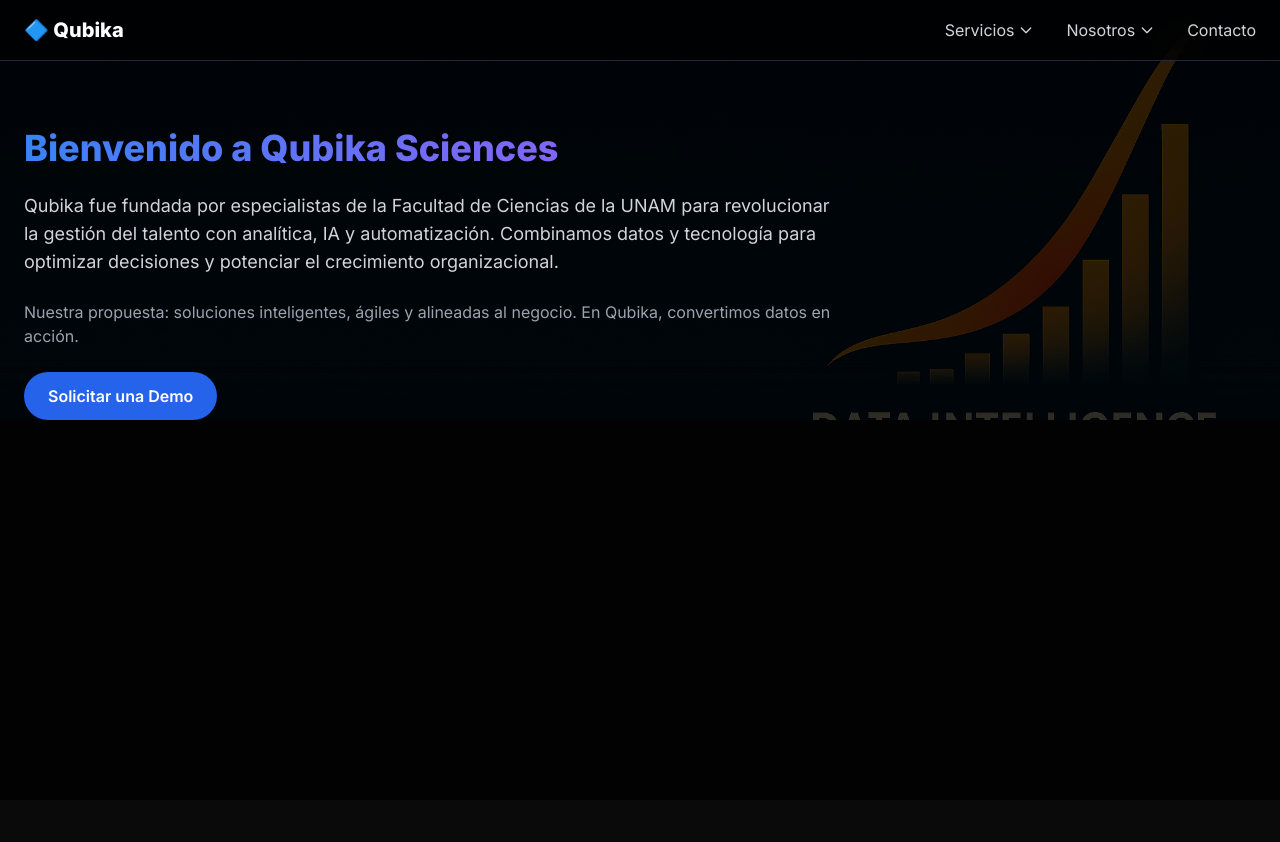
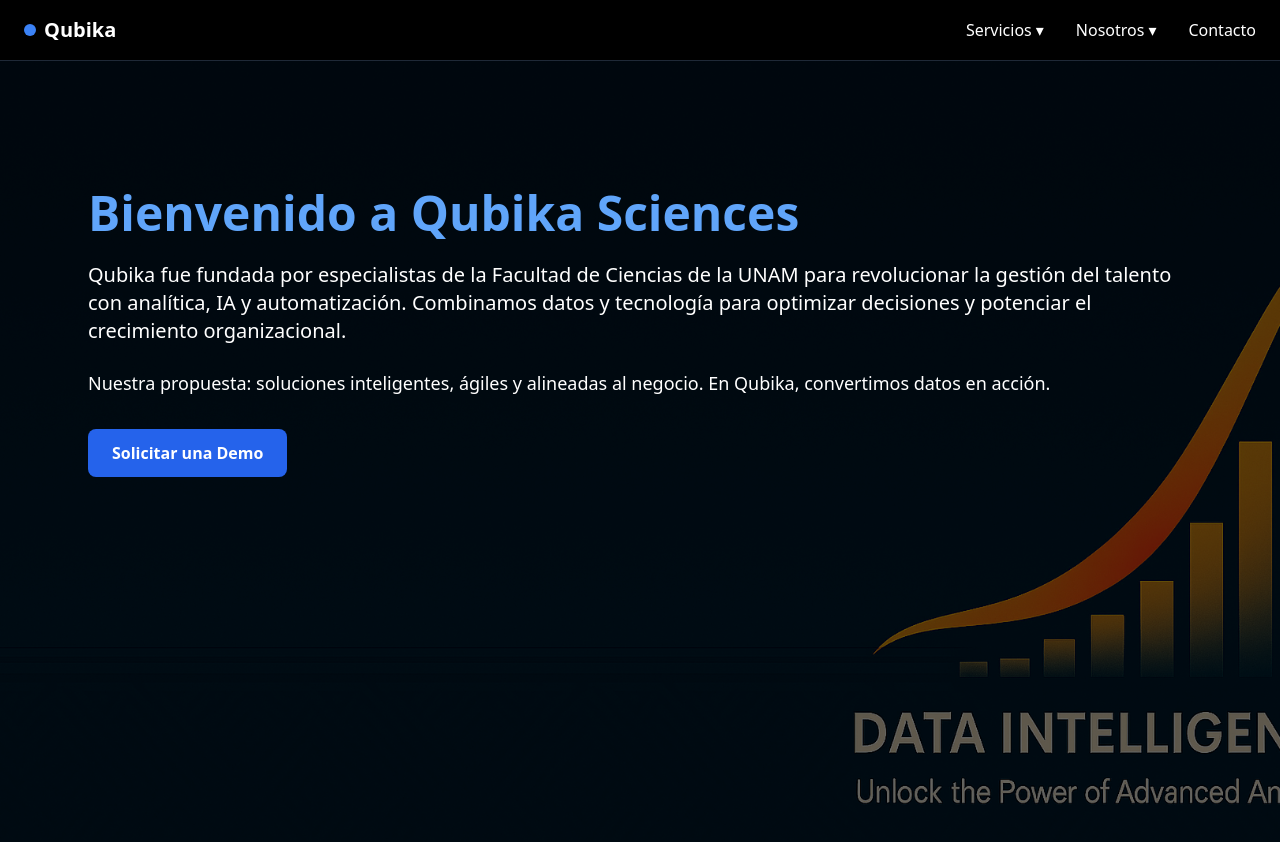
Before and after one commit to qubikasciences/qubika-web, a plain HTML site: page index.html in a window 1280 px wide. Before the commit the page ends 800 px from the top, so only its background shows below. Drawn offline with nearby package versions, Linux system fonts and the light colour scheme.

Commit message:
index.html

```diff
--- a/index.html
+++ b/index.html
@@ -3,81 +3,66 @@
   <head>
     <meta charset="UTF-8" />
     <meta name="viewport" content="width=device-width, initial-scale=1.0" />
-  <title>Qubika Sciences - Consultoría de IA para RH</title>
+    <title>Qubika Sciences</title>
     <script src="https://cdn.tailwindcss.com"></script>
-  <link href="https://fonts.googleapis.com/css2?family=Inter:wght@400;600;800&display=swap" rel="stylesheet">
-  <style>
-    body {
-      font-family: 'Inter', sans-serif;
-      background-color: #0a0a0a;
-      color: #e5e7eb;
-    }
-    .gradient-text {
-      background: linear-gradient(90deg, #3b82f6, #a855f7);
-      -webkit-background-clip: text;
-      -webkit-text-fill-color: transparent;
-    }
-  </style>
   </head>
-<body>
-  <header class="bg-black/60 backdrop-blur-lg fixed top-0 left-0 right-0 z-50 border-b border-gray-800">
-    <div class="container mx-auto px-6 py-4 flex justify-between items-center">
-      <a href="index.html" class="flex items-center space-x-2">
-        <span class="text-xl font-bold text-white">🔷 Qubika</span>
-      </a>
-      <nav class="hidden md:flex space-x-8 items-center">
+  <body class="bg-black text-white">
+    <!-- Navbar -->
+    <header class="flex items-center justify-between px-6 py-4 bg-black border-b border-gray-800">
+      <div class="flex items-center gap-2">
+        <div class="w-3 h-3 bg-blue-500 rounded-full"></div>
+        <span class="font-bold text-xl">Qubika</span>
+      </div>
+      <nav class="flex items-center gap-8">
         <div class="relative group">
-          <button class="text-gray-300 hover:text-blue-400 transition-colors duration-300 flex items-center space-x-1">
-            <span>Servicios</span>
-            <svg class="w-4 h-4 ml-1 transform group-hover:rotate-180 transition-transform duration-200" fill="none" stroke="currentColor" viewBox="0 0 24 24">
-              <path stroke-linecap="round" stroke-linejoin="round" stroke-width="2" d="M19 9l-7 7-7-7" />
-            </svg>
-          </button>
-          <div class="absolute left-0 mt-2 w-72 bg-gray-800 border border-gray-700 rounded-md shadow-lg opacity-0 group-hover:opacity-100 pointer-events-none group-hover:pointer-events-auto transition-opacity duration-200 z-50">
-            <a href="ingenieria.html" class="block px-4 py-2 text-sm text-gray-300 hover:bg-gray-700">Ingeniería de Datos</a>
-            <a href="arquitectura.html" class="block px-4 py-2 text-sm text-gray-300 hover:bg-gray-700">Arquitectura y Gobierno de Datos</a>
-            <a href="ciencia.html" class="block px-4 py-2 text-sm text-gray-300 hover:bg-gray-700">Ciencia de Datos</a>
-            <a href="analitica.html" class="block px-4 py-2 text-sm text-gray-300 hover:bg-gray-700">Analítica de Datos</a>
-            <a href="bi.html" class="block px-4 py-2 text-sm text-gray-300 hover:bg-gray-700">BI, Tableros y Visualizaciones</a>
-            <a href="ia-chatbots.html" class="block px-4 py-2 text-sm text-gray-300 hover:bg-gray-700">IA y Chatbots</a>
-            <a href="apps-web.html" class="block px-4 py-2 text-sm text-gray-300 hover:bg-gray-700">Apps y Páginas Web</a>
-            <a href="people.html" class="block px-4 py-2 text-sm text-gray-300 hover:bg-gray-700">People Analytics y RH</a>
-            <a href="optimizacion.html" class="block px-4 py-2 text-sm text-gray-300 hover:bg-gray-700">Optimización de Costos y Modelado</a>
-          </div>
+          <button class="flex items-center gap-1">Servicios <span>&#x25BE;</span></button>
+          <ul class="absolute hidden group-hover:block bg-black border border-gray-800 mt-2 rounded shadow-lg text-sm w-64">
+            <li class="px-4 py-2 hover:bg-gray-800">Ingeniería de Datos</li>
+            <li class="px-4 py-2 hover:bg-gray-800">Arquitectura y Gobierno de Datos</li>
+            <li class="px-4 py-2 hover:bg-gray-800">Ciencia de Datos</li>
+            <li class="px-4 py-2 hover:bg-gray-800">Analítica de Datos</li>
+            <li class="px-4 py-2 hover:bg-gray-800">BI y Visualizaciones</li>
+            <li class="px-4 py-2 hover:bg-gray-800">IA y Chat Bots</li>
+            <li class="px-4 py-2 hover:bg-gray-800">Apps y Páginas Web</li>
+            <li class="px-4 py-2 hover:bg-gray-800">People Analytics y RH</li>
+            <li class="px-4 py-2 hover:bg-gray-800">Optimización de Costos y Modelado</li>
+          </ul>
         </div>
         <div class="relative group">
-          <button class="text-gray-300 hover:text-blue-400 transition-colors duration-300 flex items-center space-x-1">
-            <span>Nosotros</span>
-            <svg class="w-4 h-4 ml-1 transform group-hover:rotate-180 transition-transform duration-200" fill="none" stroke="currentColor" viewBox="0 0 24 24">
-              <path stroke-linecap="round" stroke-linejoin="round" stroke-width="2" d="M19 9l-7 7-7-7" />
-            </svg>
-          </button>
-          <div class="absolute left-0 mt-2 w-48 bg-gray-800 border border-gray-700 rounded-md shadow-lg opacity-0 group-hover:opacity-100 pointer-events-none group-hover:pointer-events-auto transition-opacity duration-200 z-50">
-            <a href="quienes-somos.html" class="block px-4 py-2 text-sm text-gray-300 hover:bg-gray-700">Quiénes somos</a>
-            <a href="valores.html" class="block px-4 py-2 text-sm text-gray-300 hover:bg-gray-700">Valores</a>
+          <button class="flex items-center gap-1">Nosotros <span>&#x25BE;</span></button>
+          <ul class="absolute hidden group-hover:block bg-black border border-gray-800 mt-2 rounded shadow-lg text-sm">
+            <li class="px-4 py-2 hover:bg-gray-800">Quiénes Somos</li>
+            <li class="px-4 py-2 hover:bg-gray-800">Valores</li>
+          </ul>
         </div>
-        </div>
-        <a href="#contact" class="text-gray-300 hover:text-blue-400 transition-colors duration-300">Contacto</a>
+        <a href="#">Contacto</a>
       </nav>
-    </div>
     </header>
 
-  <main class="pt-32 px-6 relative/80 overflow-hidden bg-cover bg-right bg-no-repeat" style="background-image: url('qubika-intelligence (1).png');">
-    <div class="absolute inset-0 bg-black bg-opacity-80 z-0"></div>
-    <div class="max-w-7xl mx-auto flex flex-col md:flex-row items-center relative z-10">
-      <div class="md:w-2/3 text-left space-y-6">
-        <h1 class="text-4xl font-extrabold gradient-text">Bienvenido a Qubika Sciences</h1>
-        <p class="text-lg text-gray-300">
+    <!-- Hero Section -->
+    <section
+      class="relative bg-cover bg-center bg-no-repeat h-screen"
+      style="background-image: url('qubika-intelligence (1).png');"
+    >
+      <div class="absolute inset-0 bg-black bg-opacity-60"></div>
+
+      <div class="relative z-10 max-w-6xl mx-auto px-6 py-32 text-white">
+        <h1 class="text-4xl md:text-5xl font-bold text-blue-400 mb-6">
+          Bienvenido a Qubika Sciences
+        </h1>
+        <p class="text-lg md:text-xl mb-6">
           Qubika fue fundada por especialistas de la Facultad de Ciencias de la UNAM para revolucionar la gestión del talento con analítica, IA y automatización. Combinamos datos y tecnología para optimizar decisiones y potenciar el crecimiento organizacional.
         </p>
-        <p class="text-gray-400">
+        <p class="text-base md:text-lg mb-8">
           Nuestra propuesta: soluciones inteligentes, ágiles y alineadas al negocio. En Qubika, convertimos datos en acción.
         </p>
-        <a href="#contact" class="inline-block mt-4 bg-blue-600 hover:bg-blue-700 text-white font-semibold py-3 px-6 rounded-full transition duration-300">
+        <a
+          href="#"
+          class="inline-block bg-blue-600 hover:bg-blue-700 text-white font-semibold py-3 px-6 rounded-lg transition"
+        >
           Solicitar una Demo
         </a>
       </div>
-    </div>
-  </main>
+    </section>
   </body>
 </html>
```
Lines whose indentation alone changed are shown as unchanged.
